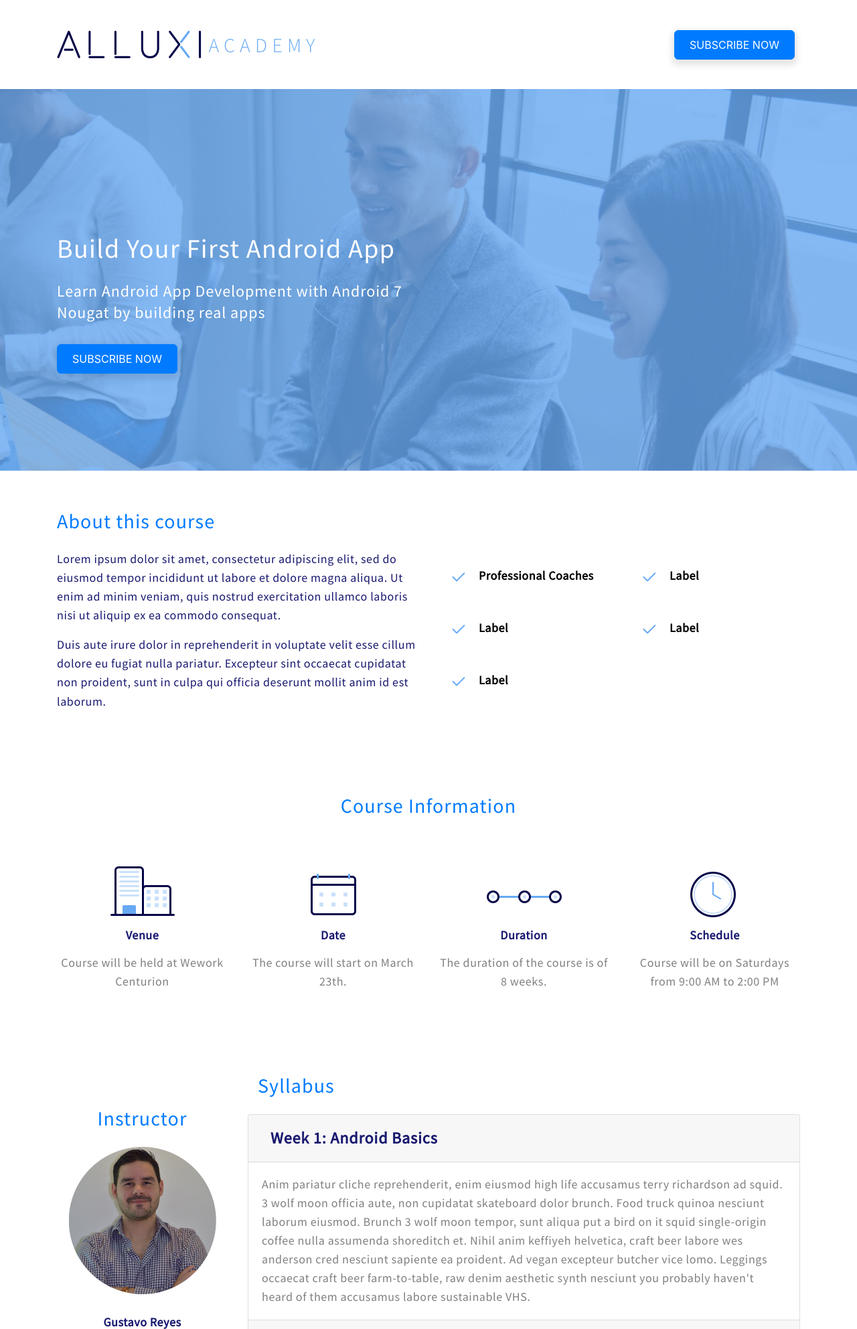
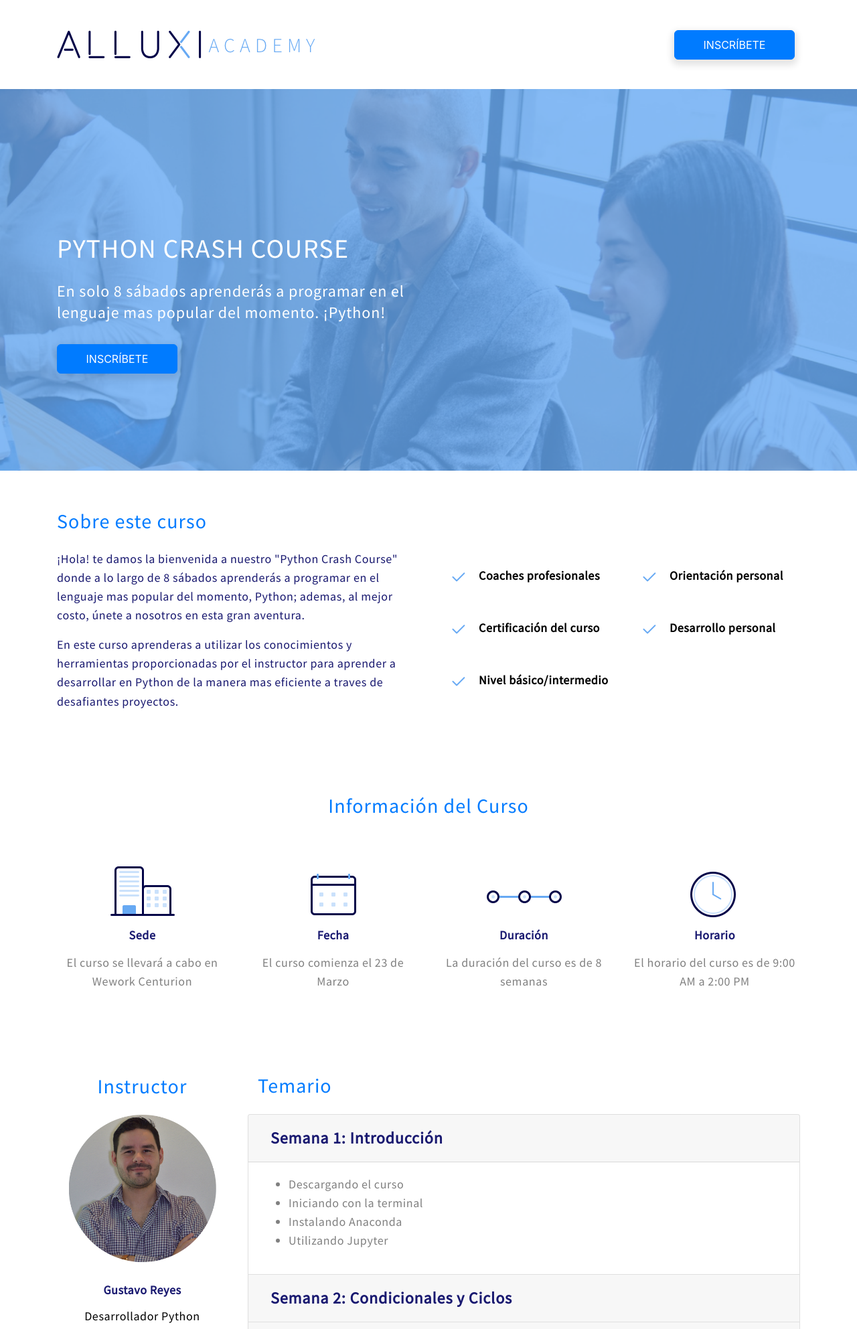
Before and after one commit to gusreyes01/alluxi-academy, a Django app: page / in a window 1280 px wide. Shown: the top 1985 px of the page at 67% size. Run offline with Django 3.2, Linux system fonts and the light colour scheme; some libraries are stand-ins or nearby versions.

Commit message:
Fill with real text

```diff
--- a/alluxiacademy/landing/static/css/custom.css
+++ b/alluxiacademy/landing/static/css/custom.css
@@ -1,4 +1,6 @@
-
+html {
+  scroll-behavior: smooth;
+}
 
 .BG {
   width: 180px;
@@ -107,6 +109,19 @@
   height: 62px;
   font-family: 'Source Sans Pro';
   font-size: 18px;
+  font-weight: 600;
+  font-style: normal;
+  font-stretch: normal;
+  line-height: normal;
+  letter-spacing: 0.6px;
+  color: black;
+  -webkit-font-smoothing: antialiased;
+}
+
+.pay-title {
+  height: 62px;
+  font-family: 'Source Sans Pro';
+  font-size: 16px;
   font-weight: 600;
   font-style: normal;
   font-stretch: normal;
--- a/alluxiacademy/landing/templates/landing/index.html
+++ b/alluxiacademy/landing/templates/landing/index.html
@@ -38,7 +38,7 @@
       <div class="collapse navbar-collapse" id="navbarResponsive">
         <ul class="navbar-nav ml-auto">
           <li class="nav-item">
-            <a class="nav-link" href="#"><button type="button" class="btn btn-primary BG">SUBSCRIBE NOW</button></a>
+            <a class="nav-link" href="#enroll"><button type="button" class="btn btn-primary BG">INSCRÍBETE</button></a>
           </li>
         </ul>
       </div>
@@ -48,9 +48,9 @@
   <header class="masthead text-white">
     <div class="masthead-content">
       <div class="container">
-        <h1 class="masthead-heading mb-0 Build-Your-First-And">Build Your First Android App</h1>
-        <h2 class="masthead-subheading mb-0 mt-20 Learn-Android-App-De">Learn Android App Development with Android 7 Nougat by building real apps</h2>
-        <button type="button" class="btn btn-primary BG mt-20">SUBSCRIBE NOW</button>
+        <h1 class="masthead-heading mb-0 Build-Your-First-And">PYTHON CRASH COURSE</h1>
+        <h2 class="masthead-subheading mb-0 mt-20 Learn-Android-App-De">En solo 8 sábados aprenderás a programar en el lenguaje mas popular del momento. ¡Python!</h2>
+        <a href="#enroll"><button type="button" class="btn btn-primary BG mt-20">INSCRÍBETE</button></a>
       </div>
     </div>
   </header>
@@ -58,31 +58,31 @@
   <section>
     <div class="container">
       <div class="row align-items-center ptb-50">
-        <p class="About-this-course col-lg-12">About this course</p>
+        <p class="About-this-course col-lg-12">Sobre este curso</p>
         <div class="col-lg-6 Lorem-ipsum-dolor-si">
           <p>
-            Lorem ipsum dolor sit amet, consectetur adipiscing elit, sed do eiusmod tempor incididunt ut labore et dolore magna aliqua. Ut enim ad minim veniam, quis nostrud exercitation ullamco laboris nisi ut aliquip ex ea commodo consequat.
+            ¡Hola! te damos la bienvenida a nuestro "Python Crash Course"  donde a lo largo de 8 sábados aprenderás a programar en el lenguaje mas popular del momento, Python; ademas, al mejor costo, únete a nosotros en esta gran aventura.
           </p>
           <p>
-            Duis aute irure dolor in reprehenderit in voluptate velit esse cillum dolore eu fugiat nulla pariatur. Excepteur sint occaecat cupidatat non proident, sunt in culpa qui officia deserunt mollit anim id est laborum.
+            En este curso aprenderas a utilizar los conocimientos y herramientas proporcionadas por el instructor para aprender a desarrollar en Python de la manera mas eficiente a traves de desafiantes proyectos.
           </p>
         </div>
         <div class="col-lg-6">
           <div class="row">
           <div class="col-lg-6">
-            <p class="title"><img src="{% static 'img/ic-method-check.png' %}">Professional Coaches</p>
+            <p class="title"><img src="{% static 'img/ic-method-check.png' %}">Coaches profesionales</p>
           </div>
           <div class="col-lg-6">
-            <p class="title"><img src="{% static 'img/ic-method-check.png' %}">Label</p>
+            <p class="title"><img src="{% static 'img/ic-method-check.png' %}">Orientación personal</p>
           </div>
           <div class="col-lg-6">
-            <p class="title"><img src="{% static 'img/ic-method-check.png' %}">Label</p>
+            <p class="title"><img src="{% static 'img/ic-method-check.png' %}">Certificación del curso</p>
           </div>
           <div class="col-lg-6">
-            <p class="title"><img src="{% static 'img/ic-method-check.png' %}">Label</p>
+            <p class="title"><img src="{% static 'img/ic-method-check.png' %}">Desarrollo personal</p>
           </div>
           <div class="col-lg-6">
-            <p class="title"><img src="{% static 'img/ic-method-check.png' %}">Label</p>
+            <p class="title"><img src="{% static 'img/ic-method-check.png' %}">Nivel básico/intermedio</p>
           </div>
           </div>
         </div>
@@ -93,28 +93,28 @@
   <section>
     <div class="container">
       <div class="row align-items-center ptb-50">
-        <p class="Course-Information col-lg-12">Course Information</p>
+        <p class="Course-Information col-lg-12">Información del Curso</p>
         <div class="col-lg-12 pt-45">
         <div class="row">
           <div class="col-lg-3 text-center">
             <img src="{% static 'img/img-info-venue.png' %}">
-            <p class="blue-title">Venue</p>
-            <p class="Information">Course will be held at Wework Centurion</p>
+            <p class="blue-title">Sede</p>
+            <p class="Information">El curso se llevará a cabo en Wework Centurion</p>
           </div>
           <div class="col-lg-3 text-center">
             <img src="{% static 'img/img-info-date.png' %}">
-            <p class="blue-title">Date</p>
-            <p class="Information">The course will start on March 23th.</p>
+            <p class="blue-title">Fecha</p>
+            <p class="Information">El curso comienza el 23 de Marzo</p>
           </div>
           <div class="col-lg-3 text-center">
             <img src="{% static 'img/img-info-timeline.png' %}">
-            <p class="blue-title">Duration</p>
-            <p class="Information">The duration of the course is of 8 weeks.</p>
+            <p class="blue-title">Duración</p>
+            <p class="Information">La duración del curso es de 8 semanas</p>
           </div>
           <div class="col-lg-3 text-center">
             <img src="{% static 'img/img-info-schedules.png' %}">
-            <p class="blue-title">Schedule</p>
-            <p class="Information">Course will be on Saturdays  from 9:00 AM to 2:00 PM</p>
+            <p class="blue-title">Horario</p>
+            <p class="Information">El horario del curso es de 9:00 AM a 2:00 PM</p>
           </div>
         </div>
         </div>
@@ -130,31 +130,36 @@
           <p class="About-this-course col-lg-12">Instructor</p>
           <img class="Profile-Pic" src="{% static 'img/instructor.png' %}">
           <p class="Name pt-30">Gustavo Reyes</p>
-          <p class="Job-Title">Python Developer</p>
+          <p class="Job-Title">Desarrollador Python</p>
           <div class="row social pt-30">
-            <a href="#"><img class="px-15" src="{% static 'img/img-social-github.png' %}"></a>
-            <a href="#"><img class="px-15" src="{% static 'img/img-social-linkedin.png' %}"></a>
+            <a href="https://github.com/gusreyes01"><img class="px-15" src="{% static 'img/img-social-github.png' %}"></a>
+            <a href="https://www.linkedin.com/in/gustavo-reyes-quiroga-264b3a13"><img class="px-15" src="{% static 'img/img-social-linkedin.png' %}"></a>
           </div>
           <p class="pt-30 text-left">
-            Lorem ipsum dolor sit amet, consectetur adipiscing elit, sed do eiusmod tempor incididunt ut labore et dolore magna aliqua. Ut enim ad minim veniam, quis nostrud exercitation ullamco laboris nisi ut aliquip ex ea commodo consequat.
+            ¡Hola! Soy un desarrollador con 6 años de experiencia en Python. Actualmente soy CTO en Alluxi con clientes en México y Estados Unidos. Soy un apasionado de la tecnología, el café, el futbol y la cerveza. ¡Estoy ansioso por compartir mis conocimientos dentro del curso!
           </p>
         </div>
         <div class="col-lg-9">
-          <p class="About-this-course col-lg-12">Syllabus</p>
+          <p class="About-this-course col-lg-12">Temario</p>
 
           <div class="accordion" id="accordionSyllabus">
               <div class="card">
                 <div class="card-header" id="headingOne">
                   <h2 class="mb-0">
                     <button class="btn btn-link syl-title" type="button" data-toggle="collapse" data-target="#collapse1" aria-expanded="true" aria-controls="collapse1">
-                      Week 1: Android Basics
+                      Semana 1: Introducción
                     </button>
                   </h2>
                 </div>
 
                 <div id="collapse1" class="collapse show" aria-labelledby="heading1" data-parent="#accordionSyllabus">
                   <div class="card-body Information">
-                    Anim pariatur cliche reprehenderit, enim eiusmod high life accusamus terry richardson ad squid. 3 wolf moon officia aute, non cupidatat skateboard dolor brunch. Food truck quinoa nesciunt laborum eiusmod. Brunch 3 wolf moon tempor, sunt aliqua put a bird on it squid single-origin coffee nulla assumenda shoreditch et. Nihil anim keffiyeh helvetica, craft beer labore wes anderson cred nesciunt sapiente ea proident. Ad vegan excepteur butcher vice lomo. Leggings occaecat craft beer farm-to-table, raw denim aesthetic synth nesciunt you probably haven't heard of them accusamus labore sustainable VHS.
+                    <ul>
+                      <li>Descargando el curso</li>
+                      <li>Iniciando con la terminal</li>
+                      <li>Instalando Anaconda</li>
+                      <li>Utilizando Jupyter</li>
+                    </ul>
                   </div>
                 </div>
               </div>
@@ -162,13 +167,18 @@
                 <div class="card-header" id="heading2">
                   <h2 class="mb-0">
                     <button class="btn btn-link collapsed syl-title" type="button" data-toggle="collapse" data-target="#collapse2" aria-expanded="false" aria-controls="collapse2">
-                      Week 2: Title
+                      Semana 2: Condicionales y Ciclos
                     </button>
                   </h2>
                 </div>
                 <div id="collapse2" class="collapse" aria-labelledby="heading2" data-parent="#accordionSyllabus">
                   <div class="card-body Information">
-                    Anim pariatur cliche reprehenderit, enim eiusmod high life accusamus terry richardson ad squid. 3 wolf moon officia aute, non cupidatat skateboard dolor brunch. Food truck quinoa nesciunt laborum eiusmod. Brunch 3 wolf moon tempor, sunt aliqua put a bird on it squid single-origin coffee nulla assumenda shoreditch et. Nihil anim keffiyeh helvetica, craft beer labore wes anderson cred nesciunt sapiente ea proident. Ad vegan excepteur butcher vice lomo. Leggings occaecat craft beer farm-to-table, raw denim aesthetic synth nesciunt you probably haven't heard of them accusamus labore sustainable VHS.
+                    <ul>
+                      <li>Condicionales</li>
+                      <li>Declaraciones</li>
+                      <li>break, continue & pass</li>
+                      <li>del</li>
+                    </ul>
                   </div>
                 </div>
               </div>
@@ -176,13 +186,18 @@
                 <div class="card-header" id="heading3">
                   <h2 class="mb-0">
                     <button class="btn btn-link collapsed syl-title" type="button" data-toggle="collapse" data-target="#collapse3" aria-expanded="false" aria-controls="collapse3">
-                      Week 3: Title
+                      Semana 3: Strings, Listas y Diccionarios
                     </button>
                   </h2>
                 </div>
                 <div id="collapse3" class="collapse" aria-labelledby="heading3" data-parent="#accordionSyllabus">
                   <div class="card-body Information">
-                    Anim pariatur cliche reprehenderit, enim eiusmod high life accusamus terry richardson ad squid. 3 wolf moon officia aute, non cupidatat skateboard dolor brunch. Food truck quinoa nesciunt laborum eiusmod. Brunch 3 wolf moon tempor, sunt aliqua put a bird on it squid single-origin coffee nulla assumenda shoreditch et. Nihil anim keffiyeh helvetica, craft beer labore wes anderson cred nesciunt sapiente ea proident. Ad vegan excepteur butcher vice lomo. Leggings occaecat craft beer farm-to-table, raw denim aesthetic synth nesciunt you probably haven't heard of them accusamus labore sustainable VHS.
+                    <ul>
+                      <li>Manipulación de Strings</li>
+                      <li>Manipulación de Listas</li>
+                      <li>Manipulación de Diccionarios</li>
+                      <li>List comprehension</li>
+                    </ul>
                   </div>
                 </div>
               </div>
@@ -190,13 +205,18 @@
                 <div class="card-header" id="heading4">
                   <h2 class="mb-0">
                     <button class="btn btn-link collapsed syl-title" type="button" data-toggle="collapse" data-target="#collapse4" aria-expanded="false" aria-controls="collapse4">
-                      Week 4: Title
+                      Semana 4: Paquetes y Ambiente Virtual
                     </button>
                   </h2>
                 </div>
                 <div id="collapse4" class="collapse" aria-labelledby="heading4" data-parent="#accordionSyllabus">
                   <div class="card-body Information">
-                    Anim pariatur cliche reprehenderit, enim eiusmod high life accusamus terry richardson ad squid. 3 wolf moon officia aute, non cupidatat skateboard dolor brunch. Food truck quinoa nesciunt laborum eiusmod. Brunch 3 wolf moon tempor, sunt aliqua put a bird on it squid single-origin coffee nulla assumenda shoreditch et. Nihil anim keffiyeh helvetica, craft beer labore wes anderson cred nesciunt sapiente ea proident. Ad vegan excepteur butcher vice lomo. Leggings occaecat craft beer farm-to-table, raw denim aesthetic synth nesciunt you probably haven't heard of them accusamus labore sustainable VHS.
+                    <ul>
+                      <li>Administradores de paquetes: easy_install & Pip</li>
+                      <li>Cómo usar virtualenv</li>
+                      <li>*args & **kwargs</li>
+                      <li>__str__ & __rep__</li>
+                    </ul>
                   </div>
                 </div>
               </div>
@@ -204,13 +224,18 @@
                 <div class="card-header" id="heading5">
                   <h2 class="mb-0">
                     <button class="btn btn-link collapsed syl-title" type="button" data-toggle="collapse" data-target="#collapse5" aria-expanded="false" aria-controls="collapse5">
-                      Week 5: Title
+                      Semana 5: Funciones
                     </button>
                   </h2>
                 </div>
                 <div id="collapse5" class="collapse" aria-labelledby="heading5" data-parent="#accordionSyllabus">
                   <div class="card-body Information">
-                    Anim pariatur cliche reprehenderit, enim eiusmod high life accusamus terry richardson ad squid. 3 wolf moon officia aute, non cupidatat skateboard dolor brunch. Food truck quinoa nesciunt laborum eiusmod. Brunch 3 wolf moon tempor, sunt aliqua put a bird on it squid single-origin coffee nulla assumenda shoreditch et. Nihil anim keffiyeh helvetica, craft beer labore wes anderson cred nesciunt sapiente ea proident. Ad vegan excepteur butcher vice lomo. Leggings occaecat craft beer farm-to-table, raw denim aesthetic synth nesciunt you probably haven't heard of them accusamus labore sustainable VHS.
+                    <ul>
+                      <li>Manipulación de  Días y Fechas en Python</li>
+                      <li>Funciones</li>
+                      <li>Variables</li>
+                      <li>Proyecto I</li>
+                    </ul>
                   </div>
                 </div>
               </div>
@@ -218,13 +243,18 @@
                 <div class="card-header" id="heading6">
                   <h2 class="mb-0">
                     <button class="btn btn-link collapsed syl-title" type="button" data-toggle="collapse" data-target="#collapse6" aria-expanded="false" aria-controls="collapse6">
-                      Week 6: Title
+                      Semana 6: Importes y Tuplas
                     </button>
                   </h2>
                 </div>
                 <div id="collapse6" class="collapse" aria-labelledby="heading6" data-parent="#accordionSyllabus">
                   <div class="card-body Information">
-                    Anim pariatur cliche reprehenderit, enim eiusmod high life accusamus terry richardson ad squid. 3 wolf moon officia aute, non cupidatat skateboard dolor brunch. Food truck quinoa nesciunt laborum eiusmod. Brunch 3 wolf moon tempor, sunt aliqua put a bird on it squid single-origin coffee nulla assumenda shoreditch et. Nihil anim keffiyeh helvetica, craft beer labore wes anderson cred nesciunt sapiente ea proident. Ad vegan excepteur butcher vice lomo. Leggings occaecat craft beer farm-to-table, raw denim aesthetic synth nesciunt you probably haven't heard of them accusamus labore sustainable VHS.
+                    <ul>
+                      <li>Tuplas</li>
+                      <li>Booleanos</li>
+                      <li>Importando Módulos</li>
+                      <li>Proyecto II</li>
+                    </ul>
                   </div>
                 </div>
               </div>
@@ -232,13 +262,16 @@
                 <div class="card-header" id="heading7">
                   <h2 class="mb-0">
                     <button class="btn btn-link collapsed syl-title" type="button" data-toggle="collapse" data-target="#collapse7" aria-expanded="false" aria-controls="collapse7">
-                      Week 7: Title
+                      Semana 7: Programación orientada a objetos
                     </button>
                   </h2>
                 </div>
                 <div id="collapse7" class="collapse" aria-labelledby="heading7" data-parent="#accordionSyllabus">
                   <div class="card-body Information">
-                    Anim pariatur cliche reprehenderit, enim eiusmod high life accusamus terry richardson ad squid. 3 wolf moon officia aute, non cupidatat skateboard dolor brunch. Food truck quinoa nesciunt laborum eiusmod. Brunch 3 wolf moon tempor, sunt aliqua put a bird on it squid single-origin coffee nulla assumenda shoreditch et. Nihil anim keffiyeh helvetica, craft beer labore wes anderson cred nesciunt sapiente ea proident. Ad vegan excepteur butcher vice lomo. Leggings occaecat craft beer farm-to-table, raw denim aesthetic synth nesciunt you probably haven't heard of them accusamus labore sustainable VHS.
+                    <ul>
+                      <li>Programación Orientada a Objetos</li>
+                      <li>Reto POO</li>
+                    </ul>
                   </div>
                 </div>
               </div>
@@ -246,13 +279,18 @@
                 <div class="card-header" id="heading8">
                   <h2 class="mb-0">
                     <button class="btn btn-link collapsed syl-title" type="button" data-toggle="collapse" data-target="#collapse8" aria-expanded="false" aria-controls="collapse8">
-                      Week 8: Title
+                      Semana 8: Decoradores y Excepciones
                     </button>
                   </h2>
                 </div>
                 <div id="collapse8" class="collapse" aria-labelledby="heading8" data-parent="#accordionSyllabus">
                   <div class="card-body Information">
-                    Anim pariatur cliche reprehenderit, enim eiusmod high life accusamus terry richardson ad squid. 3 wolf moon officia aute, non cupidatat skateboard dolor brunch. Food truck quinoa nesciunt laborum eiusmod. Brunch 3 wolf moon tempor, sunt aliqua put a bird on it squid single-origin coffee nulla assumenda shoreditch et. Nihil anim keffiyeh helvetica, craft beer labore wes anderson cred nesciunt sapiente ea proident. Ad vegan excepteur butcher vice lomo. Leggings occaecat craft beer farm-to-table, raw denim aesthetic synth nesciunt you probably haven't heard of them accusamus labore sustainable VHS.
+                    <ul>
+                      <li>Proyecto III</li>
+                      <li>Generadores</li>
+                      <li>Decoradores</li>
+                      <li>Manejo de Excepciones</li>
+                    </ul>
                   </div>
                 </div>
               </div>
@@ -262,44 +300,42 @@
     </div>
   </section>
 
-  <section class="bg-primary">
+  <div id="enroll"></div>
+  <section class="bg-primary" >
     <div class="container">
       <div class="row align-items-center ptb-50">
         <div class="col-lg-6 Take-this-course-content">
-          <p class="Take-this-course col-lg-12">Take this course</p>
+          <p class="Take-this-course col-lg-12">¡Inscríbete ahora!</p>
           <p>
-            Lorem ipsum dolor sit amet, consectetur adipiscing elit, sed do eiusmod tempor incididunt ut labore et dolore magna aliqua. Ut enim ad minim veniam, quis nostrud exercitation ullamco laboris nisi ut aliquip ex ea commodo consequat.
-          </p>
-          <p>
-            Duis aute irure dolor in reprehenderit in voluptate velit esse cillum dolore eu fugiat nulla pariatur. Excepteur sint occaecat cupidatat non proident, sunt in culpa qui officia deserunt mollit anim id est laborum.
+            Una vez que tu pago haya sido confirmado te enviaremos un correo de confirmación con detalles necesarios para que inicies a programar como todo un profesional.
           </p>
         </div>
         <div class="col-lg-6">
           <div class="payment-BG">
-            <p class="blue-title">Build Your First Android App</p>
-            <p class="price">$8,000.00 MXN</p>
-            <p class="Information text-center">One Payment</p>
+            <p class="blue-title">PYTHON CRASH COURSE</p>
+            <p class="price">$15,000.00 MXN + IVA</p>
+            <p class="Information text-center">Pago Único</p>
             <hr/>
 
             <div class="row">
               <div class="col-lg-6">
-                <p class="title"><img src="{% static 'img/ic-method-check.png' %}">Professional Coaches</p>
+                <p class="pay-title"><img src="{% static 'img/ic-method-check.png' %}">Coaches profesionales</p>
               </div>
               <div class="col-lg-6">
-                <p class="title"><img src="{% static 'img/ic-method-check.png' %}">Label</p>
+                <p class="pay-title"><img src="{% static 'img/ic-method-check.png' %}">Orientación personal</p>
               </div>
               <div class="col-lg-6">
-                <p class="title"><img src="{% static 'img/ic-method-check.png' %}">Label</p>
+                <p class="pay-title"><img src="{% static 'img/ic-method-check.png' %}">Certificación del curso</p>
               </div>
               <div class="col-lg-6">
-                <p class="title"><img src="{% static 'img/ic-method-check.png' %}">Label</p>
+                <p class="pay-title"><img src="{% static 'img/ic-method-check.png' %}">Desarrollo personal</p>
               </div>
               <div class="col-lg-6">
-                <p class="title"><img src="{% static 'img/ic-method-check.png' %}">Label</p>
+                <p class="pay-title"><img src="{% static 'img/ic-method-check.png' %}">Nivel básico/intermedio</p>
               </div>
             </div>
             <div class="text-center">
-              <button type="button" class="btn btn-primary BG"><span class="align-middle">PAY WITH</span> <img src="{% static 'img/img-logo-paypal-btn.png' %}"></button>
+              <button type="button" class="btn btn-primary BG"><span class="align-middle">PAGA CON </span> <img src="{% static 'img/img-logo-paypal-btn.png' %}"></button>
             </div>
           </div>
         </div>
@@ -310,17 +346,17 @@
   <section class="questions-BG">
     <div class="container">
       <div class="row align-items-center ptb-50 text-center">
-        <p class="About-this-course col-lg-12">Still have questions?</p>
-        <p class="Lorem-ipsum-dolor-si col-lg-12">Leave us your email and message and we will contact you.</p>
+        <p class="About-this-course col-lg-12">Aún tienes preguntas?</p>
+        <p class="Lorem-ipsum-dolor-si col-lg-12">Déjanos tu correo y nos pondremos en contacto contigo lo antes posible.</p>
         <div class="col-lg-12">
           <div class="ptb-50">
             <form id="contact-form" class="text-center" method="POST">
                 {% csrf_token %}
                     <div class="text-center">
-                        <input id="email" type="email" class="input-size label-input-color transparent-BG" placeholder="Email" required>
+                        <input id="email" type="email" class="input-size label-input-color transparent-BG" placeholder="Correo" required>
                     </div>
                     <div class="text-center">
-                        <textarea id="content" class="ta-input-size label-input-color transparent-BG" rows="4" placeholder="Message"></textarea>
+                        <textarea id="content" class="ta-input-size label-input-color transparent-BG" rows="4" placeholder="Mensaje"></textarea>
                     </div>
 
                 <div class="small-margin-vertical pt-45">
```
